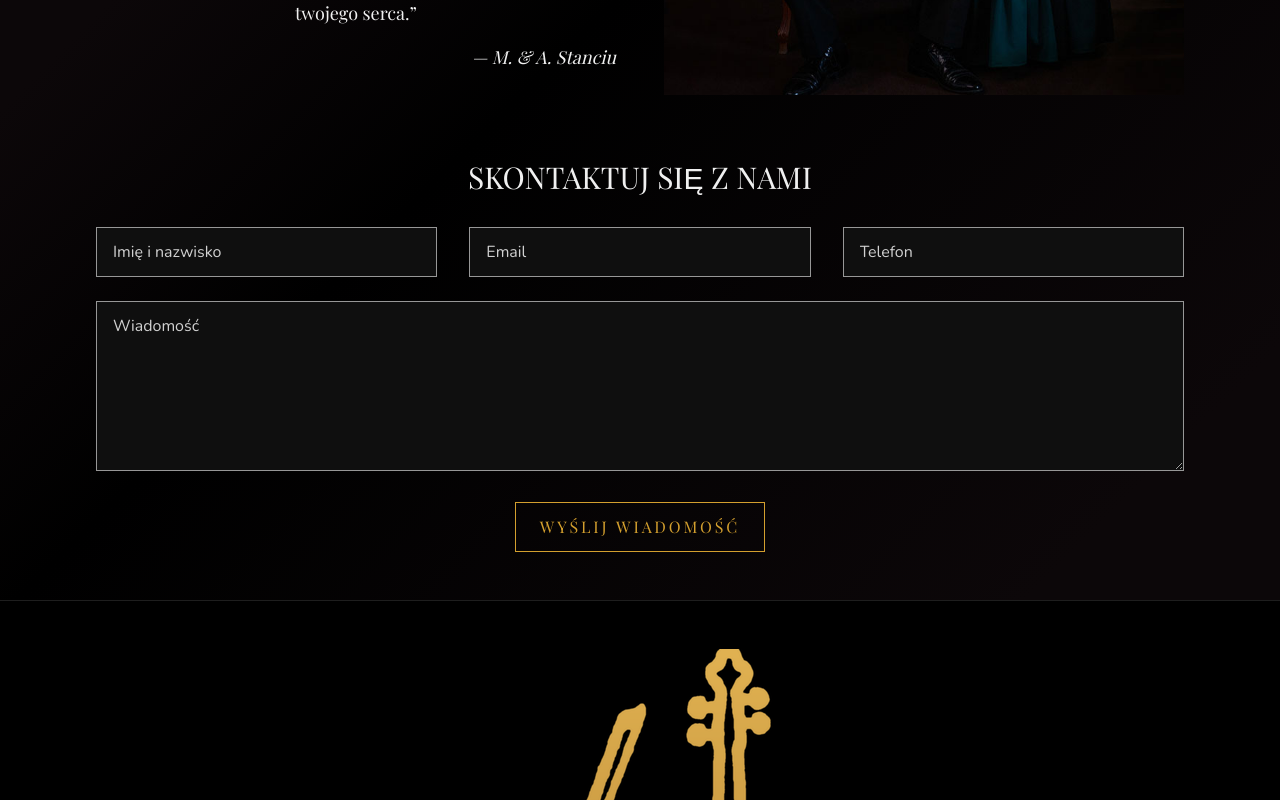
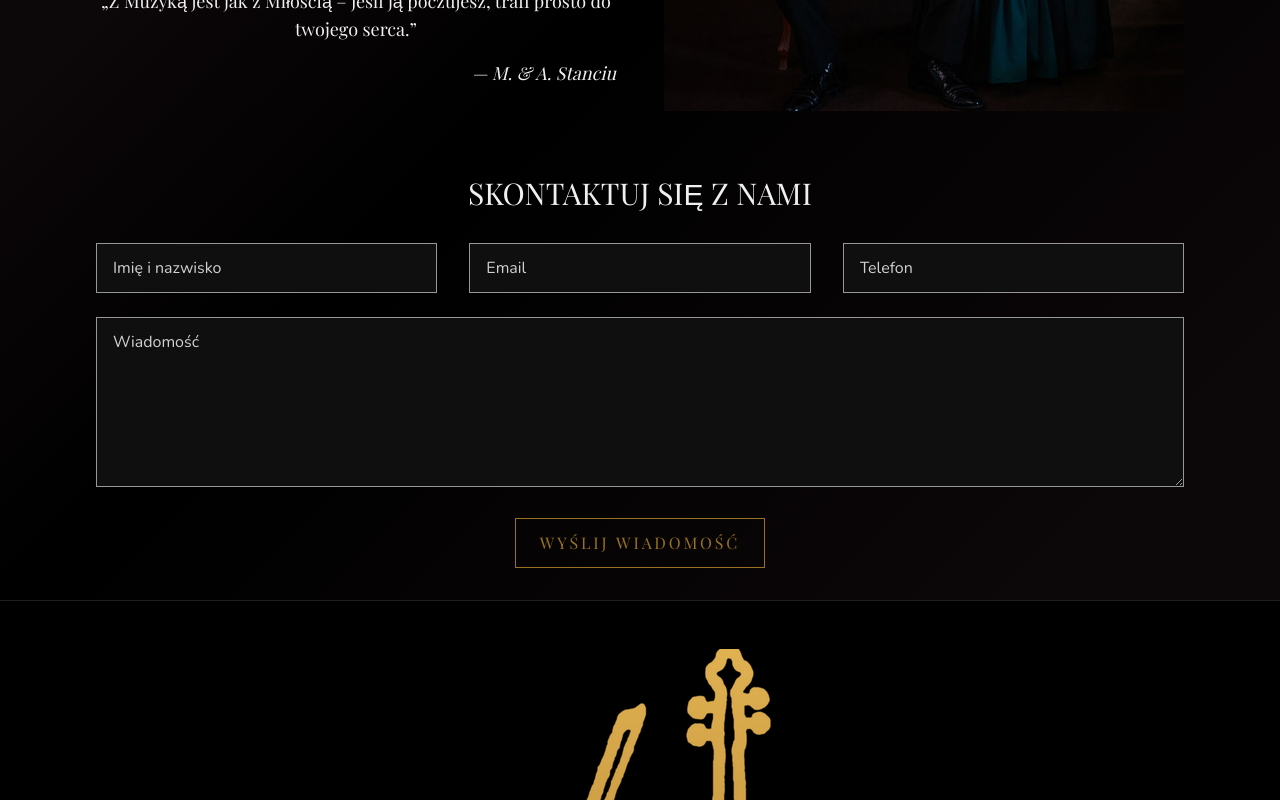
Before and after one commit to HeatGub/Adrian-site, a Next.js app: page /pl/duo in a window 1280 px wide. Shown: the part 1366-2166 px from the top of the page. Built offline with nearby package versions, Linux system fonts and the light colour scheme.

Commit message:
Fix few paddings and add dimmed accent color

```diff
--- a/src/app/en/contact/page.tsx
+++ b/src/app/en/contact/page.tsx
@@ -14,7 +14,7 @@ import { ContactForm } from "@/components/ContactForm"
 
 export default function ENPage() {
   return (
-    <main className="bg-(image:--bg-gradient-primary)">
+    <main className="bg-(image:--bg-gradient-primary) pb-8">
       <HeroPhoto src="/images/naglowek4-1.jpg" alt="test" overlayText="CONTACT" focalClassName="object-[center_20%]"/>
       <ContactForm language="en"/>
     </main>
--- a/src/app/en/duo/page.tsx
+++ b/src/app/en/duo/page.tsx
@@ -18,7 +18,7 @@ export default function ENPage() {
   return (
     <>
       <HeroPhoto src="/images/naglowek4.jpg" alt="test" overlayText="DUO+" focalClassName="object-[center_40%]"/>
-      <main className="py-4 bg-(image:--bg-gradient-tertiary)">
+      <main className="py-8 bg-(image:--bg-gradient-tertiary)">
         <Container>
           <ImageTextBlock
             imageSrc="/images/DUO2zm.jpg"
--- a/src/app/globals.css
+++ b/src/app/globals.css
@@ -7,6 +7,7 @@
   --text-primary: #f0f0f0;
   --text-secondary: #d1d1d1;
   --accent-primary: #d39f2e;
+  --accent-primary-dimmed: #d39f2eb6;
   --border-default: #979797;
   --bg-gradient-primary: linear-gradient(
     135deg,
@@ -65,11 +66,11 @@ input:invalid {
 }
 
 ::selection {
-  background-color: var(--accent-primary);
+  background-color: var(--accent-primary-dimmed);
   color: var(--text-primary);
 }
 
 ::-moz-selection {
-  background-color: var(--accent-primary);
+  background-color: var(--accent-primary-dimmed);
   color: var(--text-primary);
 }
--- a/src/app/pl/contact/page.tsx
+++ b/src/app/pl/contact/page.tsx
@@ -14,7 +14,7 @@ import { ContactForm } from "@/components/ContactForm"
 
 export default function PLPage() {
   return (
-    <main className="bg-(image:--bg-gradient-primary)">
+    <main className="bg-(image:--bg-gradient-primary) pb-8">
       <HeroPhoto src="/images/naglowek4-1.jpg" alt="test" overlayText="KONTAKT" focalClassName="object-[center_20%]"/>
       <ContactForm language="pl"/>
     </main>
--- a/src/app/pl/duo/page.tsx
+++ b/src/app/pl/duo/page.tsx
@@ -18,7 +18,7 @@ export default function PLPage() {
   return (
     <>
       <HeroPhoto src="/images/naglowek4.jpg" alt="test" overlayText="DUO+" focalClassName="object-[center_40%]"/>
-      <main className="py-4 bg-(image:--bg-gradient-tertiary)">
+      <main className="py-8 bg-(image:--bg-gradient-tertiary)">
         <Container>
           <ImageTextBlock
             imageSrc="/images/DUO2zm.jpg"
--- a/src/components/ContactForm.tsx
+++ b/src/components/ContactForm.tsx
@@ -54,7 +54,7 @@ export function ContactForm({
     placeholder:text-(--text-secondary)
     px-4 py-3
     focus:outline-none
-    focus:border-(--accent-primary)
+    focus:border-(--accent-primary-dimmed)
   `;
 
   const handleSubmit = async (e: React.FormEvent<HTMLFormElement>) => {
@@ -93,11 +93,11 @@ export function ContactForm({
 
   return (
     <Container className="text-center">
-      <h1 className="text-3xl mt-8">{header ?? t.defaultHeader}</h1>
+      <h1 className="text-3xl my-8">{header ?? t.defaultHeader}</h1>
 
       <form
         onSubmit={handleSubmit}
-        className={`w-full my-8 mx-auto space-y-6 font-(family-name:--font-secondary) ${className}`}
+        className={`w-full mx-auto space-y-6 font-(family-name:--font-secondary) ${className}`}
       >
         <div className="flex flex-col md:flex-row gap-4 lg:gap-8">
           <input
@@ -145,11 +145,11 @@ export function ContactForm({
           className="
             tracking-[0.18em]
             font-(family-name:--font-primary)
-            border border-(--accent-primary)
+            border border-(--accent-primary-dimmed)
             px-6 py-3
-            text-(--accent-primary)
+            text-(--accent-primary-dimmed)
             transition
-            hover:bg-(--accent-primary)
+            hover:bg-(--accent-primary-dimmed)
             hover:text-(--bg-primary)
             disabled:opacity-50
             hover:scale-105 active:scale-95
--- a/src/components/DuoButton.tsx
+++ b/src/components/DuoButton.tsx
@@ -18,10 +18,10 @@ export function DuoButton({ label }: { label: string }) {
         px-5 py-2
         my-6
         tracking-[0.18em] font-medium
-        border border-(--accent-primary)
-        text-(--accent-primary)
+        border border-(--accent-primary-dimmed)
+        text-(--accent-primary-dimmed)
         transition-all duration-200
-        hover:bg-(--accent-primary)
+        hover:bg-(--accent-primary-dimmed)
         hover:text-(--bg-primary)
         hover:scale-105 active:scale-95
         select-none
--- a/src/components/ReviewBlock.tsx
+++ b/src/components/ReviewBlock.tsx
@@ -22,7 +22,7 @@ export function ReviewBlock({
         text-center
         space-y-4
         py-6 md:py-10
-        ${bottomBorder ? "border-b border-(--accent-primary)" : ""}
+        ${bottomBorder ? "border-b border-(--accent-primary-dimmed)" : ""}
         ${className}
       `}
     >
```
